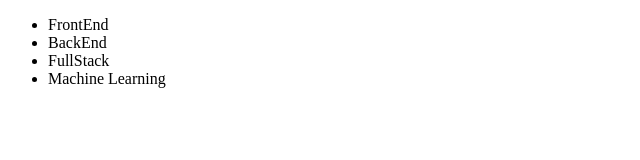
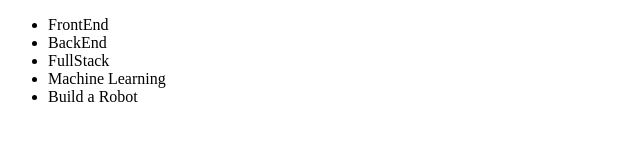
Before and after one commit to Dorjay-Yolmo/newGitTest, a plain HTML site: page index.html in a window 1280 px wide. Shown: the whole page, without its empty margins (0-640 px from the left). Drawn offline with Linux system fonts and the light colour scheme.

Commit message:
Update index.html

```diff
--- a/index.html
+++ b/index.html
@@ -15,6 +15,7 @@
       <li>BackEnd</li>
       <li>FullStack</li>
       <li>Machine Learning</li>
+      <li>Build a Robot</li>
     </ul>
   </div>
 </body>
```
